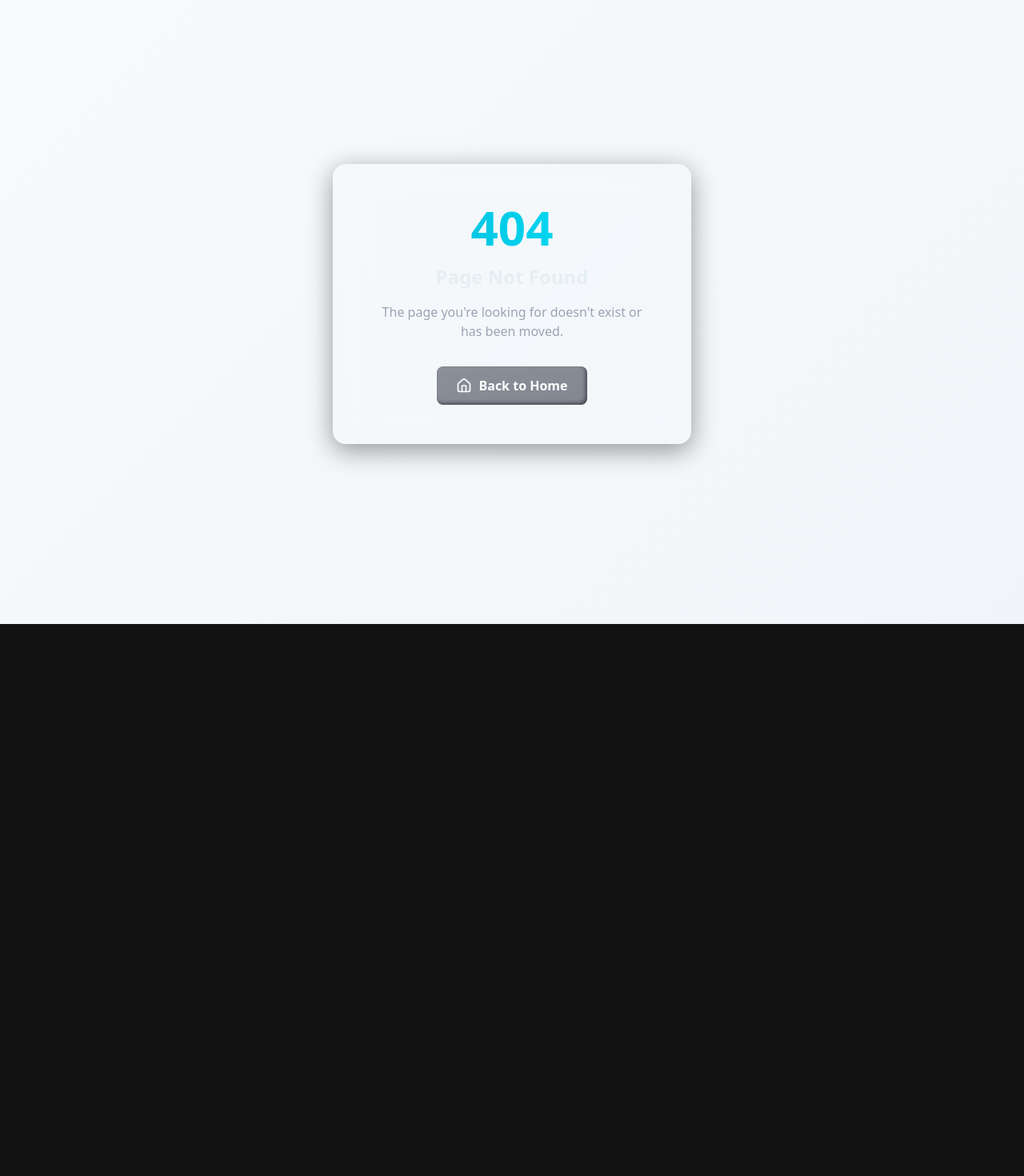
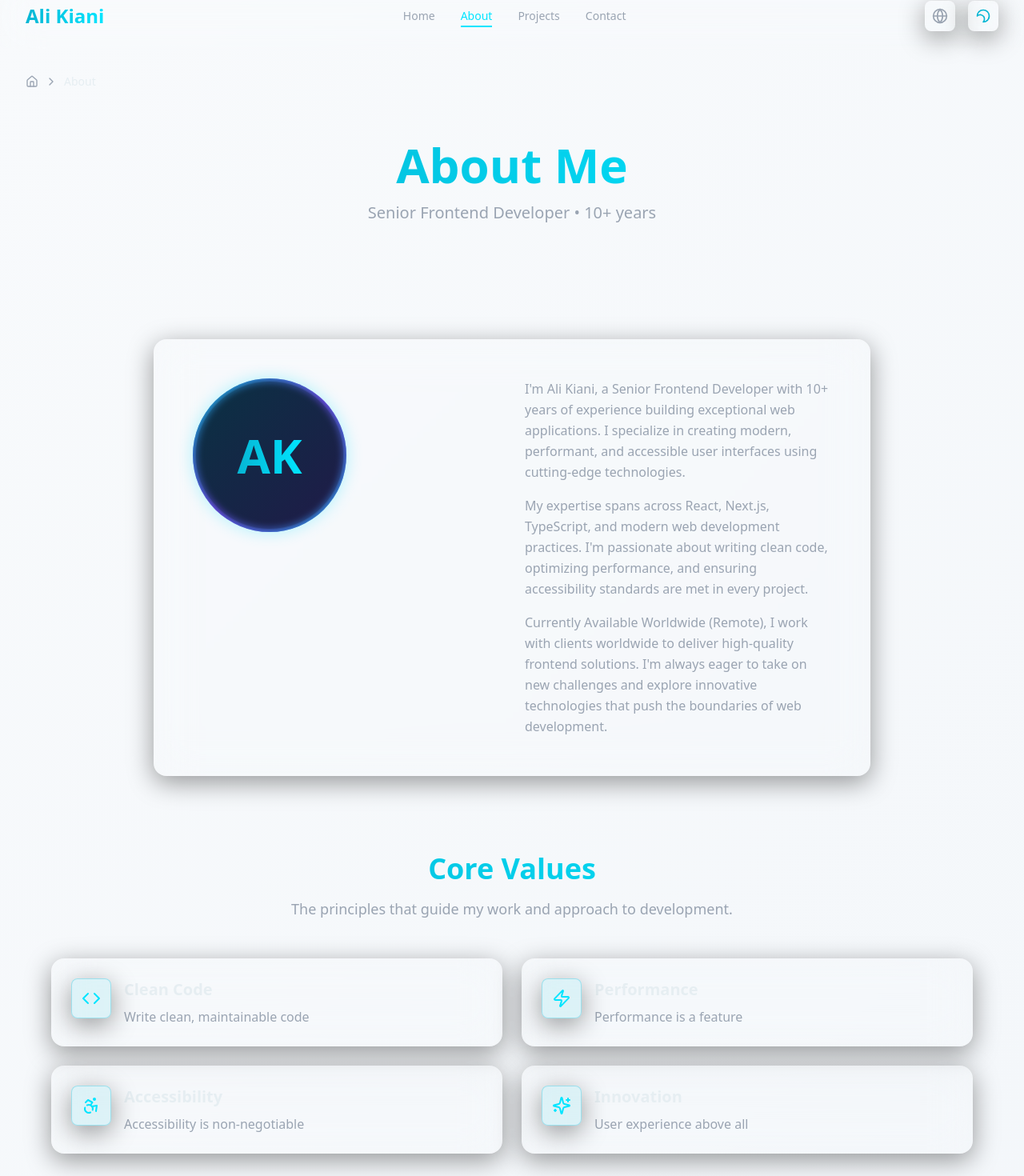
Before and after one commit to ali7887/portfolio, a Next.js app: page /about in a window 1280 px wide. Before the commit this address had no page. Shown: the part 20-1490 px from the top of the page at 80% size. Before the commit the page ends 800 px from the top, so only its background shows below. Built offline with nearby package versions, Linux system fonts and the light colour scheme.

Commit message:
Task 6 - Add About page

```diff
--- /dev/null
+++ b/src/app/about/page.tsx
@@ -0,0 +1,228 @@
+import type { Metadata } from 'next';
+import Link from 'next/link';
+import { motion } from 'framer-motion';
+import { ChevronRight, Home, Code, Zap, Accessibility, Sparkles } from 'lucide-react';
+import { Header } from '@/components/layout/Header';
+import { Footer } from '@/components/layout/Footer';
+import { Skills } from '@/components/sections/Skills';
+import { Experience } from '@/components/sections/Experience';
+import { PERSONAL_INFO } from '@/lib/constants';
+import { fadeInUp, staggerContainer } from '@/lib/animations';
+
+export const metadata: Metadata = {
+  title: 'About',
+  description:
+    'Learn more about Ali Kiani, Senior Frontend Developer with 10+ years of experience in React, Next.js, and modern web technologies.',
+  openGraph: {
+    title: 'About | Ali Kiani',
+    description:
+      'Learn more about Ali Kiani, Senior Frontend Developer with 10+ years of experience.',
+  },
+};
+
+const coreValues = [
+  {
+    title: 'Clean Code',
+    description: 'Write clean, maintainable code',
+    icon: Code,
+  },
+  {
+    title: 'Performance',
+    description: 'Performance is a feature',
+    icon: Zap,
+  },
+  {
+    title: 'Accessibility',
+    description: 'Accessibility is non-negotiable',
+    icon: Accessibility,
+  },
+  {
+    title: 'Innovation',
+    description: 'User experience above all',
+    icon: Sparkles,
+  },
+];
+
+/**
+ * About page - Personal information and professional background
+ * Features bio, core values, skills, and experience
+ */
+export default function AboutPage() {
+  return (
+    <>
+      <Header />
+      <main className="min-h-screen pt-20">
+        {/* Breadcrumb navigation */}
+        <nav
+          className="container mx-auto px-4 sm:px-6 lg:px-8 pt-8 pb-4"
+          aria-label="Breadcrumb"
+        >
+          <ol className="flex items-center gap-2 text-sm text-text-secondary">
+            <li>
+              <Link
+                href="/"
+                className="hover:text-accent-neon transition-colors focus-visible:outline-none focus-visible:ring-2 focus-visible:ring-accent-primary rounded"
+              >
+                <Home className="w-4 h-4" />
+                <span className="sr-only">Home</span>
+              </Link>
+            </li>
+            <li>
+              <ChevronRight className="w-4 h-4" />
+            </li>
+            <li>
+              <span className="text-text-primary font-medium">About</span>
+            </li>
+          </ol>
+        </nav>
+
+        {/* Hero section */}
+        <section className="py-12 px-4 sm:px-6 lg:px-8">
+          <div className="container mx-auto max-w-4xl">
+            <motion.div
+              initial={{ opacity: 0, y: 20 }}
+              animate={{ opacity: 1, y: 0 }}
+              transition={{ duration: 0.6 }}
+              className="text-center mb-12"
+            >
+              <h1 className="text-4xl md:text-5xl lg:text-6xl font-bold text-gradient-primary mb-4">
+                About Me
+              </h1>
+              <p className="text-xl text-text-secondary">
+                {PERSONAL_INFO.role} • {PERSONAL_INFO.experience}
+              </p>
+            </motion.div>
+          </div>
+        </section>
+
+        {/* Bio section */}
+        <section className="py-12 px-4 sm:px-6 lg:px-8">
+          <div className="container mx-auto max-w-4xl">
+            <motion.div
+              variants={staggerContainer}
+              initial="hidden"
+              whileInView="visible"
+              viewport={{ once: true, amount: 0.3 }}
+              className="glass-card p-8 md:p-12"
+            >
+              <div className="grid md:grid-cols-2 gap-8 items-start">
+                {/* Avatar placeholder */}
+                <motion.div variants={fadeInUp} className="flex justify-center md:justify-start">
+                  <div className="relative">
+                    {/* Neon ring */}
+                    <motion.div
+                      animate={{
+                        boxShadow: [
+                          '0 0 20px rgba(0, 229, 255, 0.3)',
+                          '0 0 40px rgba(0, 229, 255, 0.5)',
+                          '0 0 20px rgba(0, 229, 255, 0.3)',
+                        ],
+                      }}
+                      transition={{
+                        duration: 3,
+                        repeat: Infinity,
+                        ease: 'easeInOut',
+                      }}
+                      className="absolute inset-0 rounded-full p-1"
+                      style={{
+                        background:
+                          'linear-gradient(135deg, #06b6d4 0%, #7c3aed 50%, #06b6d4 100%)',
+                      }}
+                    >
+                      <div className="w-full h-full rounded-full bg-bg-secondary" />
+                    </motion.div>
+
+                    {/* Avatar content */}
+                    <div className="relative z-10 w-48 h-48 rounded-full bg-gradient-to-br from-accent-primary/20 to-accent-secondary/20 flex items-center justify-center backdrop-blur-sm">
+                      <div className="text-6xl font-bold text-gradient-primary">AK</div>
+                    </div>
+                  </div>
+                </motion.div>
+
+                {/* Bio text */}
+                <motion.div variants={fadeInUp} className="space-y-4">
+                  <p className="text-text-secondary leading-relaxed">
+                    I'm {PERSONAL_INFO.name}, a {PERSONAL_INFO.role} with{' '}
+                    {PERSONAL_INFO.experience} of experience building exceptional web
+                    applications. I specialize in creating modern, performant, and accessible
+                    user interfaces using cutting-edge technologies.
+                  </p>
+                  <p className="text-text-secondary leading-relaxed">
+                    My expertise spans across React, Next.js, TypeScript, and modern web
+                    development practices. I'm passionate about writing clean code, optimizing
+                    performance, and ensuring accessibility standards are met in every project.
+                  </p>
+                  <p className="text-text-secondary leading-relaxed">
+                    Currently {PERSONAL_INFO.location}, I work with clients worldwide to deliver
+                    high-quality frontend solutions. I'm always eager to take on new challenges
+                    and explore innovative technologies that push the boundaries of web
+                    development.
+                  </p>
+                </motion.div>
+              </div>
+            </motion.div>
+          </div>
+        </section>
+
+        {/* Core Values section */}
+        <section className="py-12 px-4 sm:px-6 lg:px-8">
+          <div className="container mx-auto max-w-6xl">
+            <motion.div
+              initial={{ opacity: 0, y: 20 }}
+              whileInView={{ opacity: 1, y: 0 }}
+              viewport={{ once: true, amount: 0.3 }}
+              transition={{ duration: 0.6 }}
+              className="text-center mb-12"
+            >
+              <h2 className="text-3xl md:text-4xl font-bold text-gradient-primary mb-4">
+                Core Values
+              </h2>
+              <p className="text-lg text-text-secondary max-w-2xl mx-auto">
+                The principles that guide my work and approach to development.
+              </p>
+            </motion.div>
+
+            <motion.div
+              variants={staggerContainer}
+              initial="hidden"
+              whileInView="visible"
+              viewport={{ once: true, amount: 0.2 }}
+              className="grid grid-cols-1 md:grid-cols-2 gap-6"
+            >
+              {coreValues.map((value, index) => {
+                const Icon = value.icon;
+                return (
+                  <motion.div
+                    key={value.title}
+                    variants={fadeInUp}
+                    whileHover={{ y: -4, scale: 1.02 }}
+                    className="glass-card-hover p-6"
+                  >
+                    <div className="flex items-start gap-4">
+                      <div className="glass-card p-3 rounded-lg bg-accent-primary/10 border-accent-primary/30">
+                        <Icon className="w-6 h-6 text-accent-neon" />
+                      </div>
+                      <div className="flex-1">
+                        <h3 className="text-xl font-bold text-text-primary mb-2">
+                          {value.title}
+                        </h3>
+                        <p className="text-text-secondary">{value.description}</p>
+                      </div>
+                    </div>
+                  </motion.div>
+                );
+              })}
+            </motion.div>
+          </div>
+        </section>
+
+        {/* Skills section */}
+        <Skills />
+
+        {/* Experience section */}
+        <Experience />
+      </main>
+      <Footer />
+    </>
+  );
+}
```
